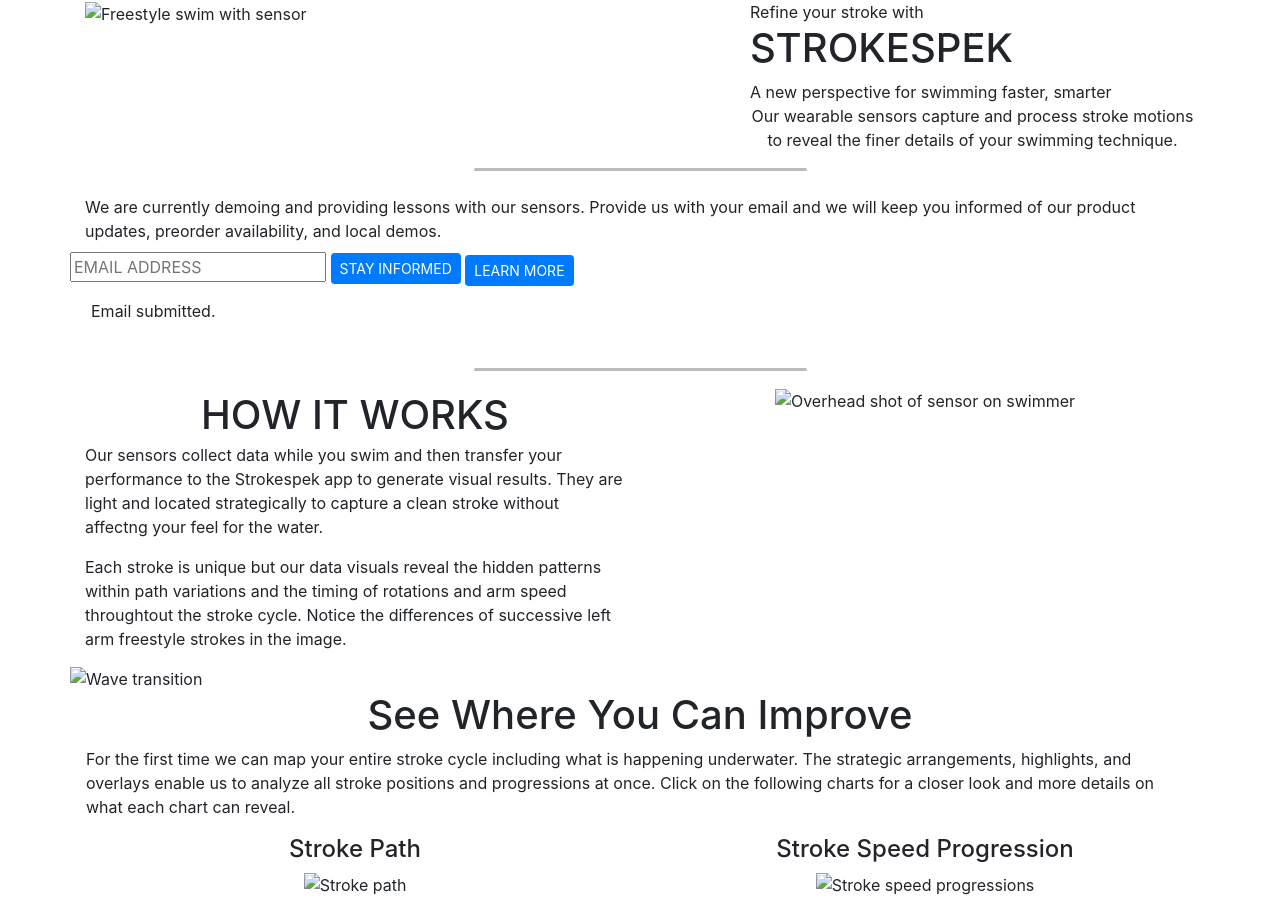
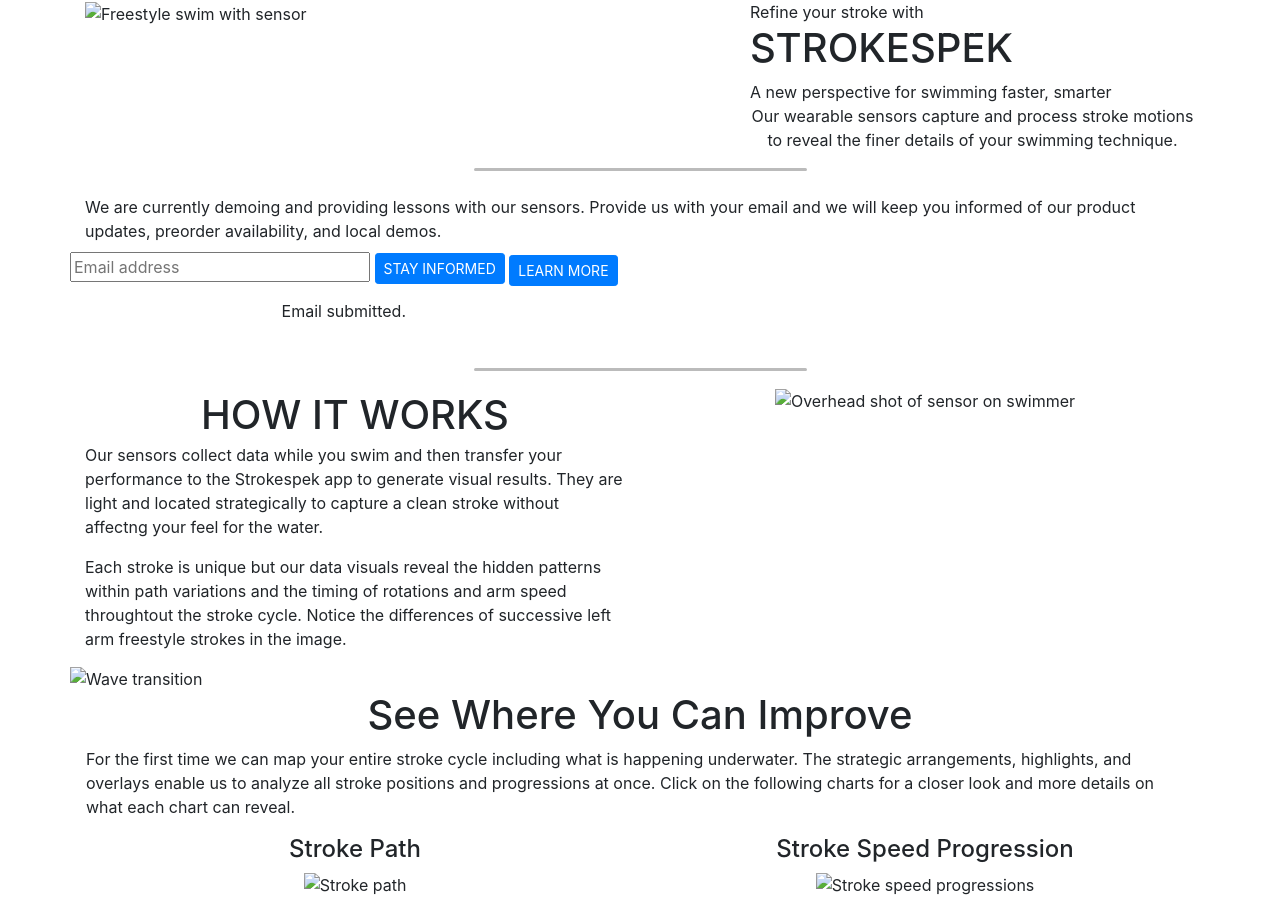
Before and after one commit to morphwear/strokespek, a Jekyll site: the page built from index.md, in a window 1280 px wide and 900 px high. Built offline with Jekyll 4.4.1, drawn with Linux system fonts in a browser that asks for light colours; nearby versions of some CDN libraries; some web fonts are replaced; library files that are not in the unit come from our copies; comment, search, counter and statistics services are not loaded.

Commit message:
Update home.html

```diff
--- a/_layouts/home.html
+++ b/_layouts/home.html
@@ -26,9 +26,9 @@
     <hr style="border-top: 3px solid #bbb; border-radius: 5px; width: 30%">
     <div class="row">
       <div class="col-md-12 cta text-left my-2">{{ site.data.home.intro.cta-text }}</div>
-      <div>
+      <div class="text-center">
 	<form id="header-email-form" class="form text-uppercase">
-          <input type="email" id="email" name="email" placeholder="EMAIL ADDRESS" class="text-input">
+          <input type="email" id="email" name="email" placeholder="Email address" class="text-input" style="width: 300px;">
 	  <button class="btn btn-primary btn-xl btn-sm text-uppercase" type="submit">{{ site.data.home.intro.btn }}</button>
 	  <a class="mt-1 btn btn-primary btn-xl btn-sm text-uppercase js-scroll-trigger" href="#features">{{ site.data.home.intro.btn2 }}</a>
 	</form>
```
